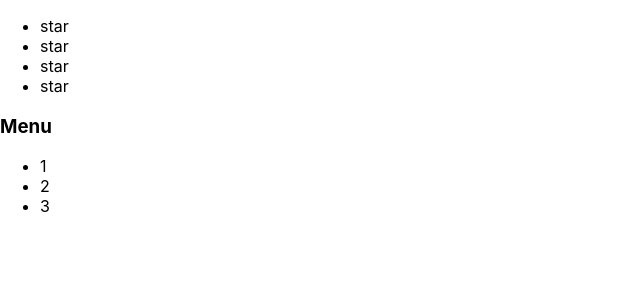
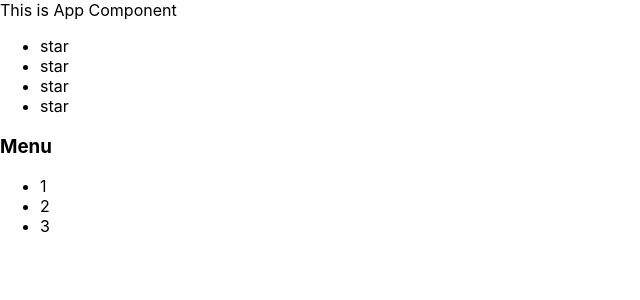
Before and after one commit to tabolo1000/reactJustEasy, a React (Create React App) app: page / in a window 1280 px wide. Shown: the top 300 px of the page, without its empty margins (0-640 px from the left). Built offline with nearby package versions, Linux system fonts and the light colour scheme.

Commit message:
create component AppTitle for naming App

```diff
--- a/src/App.tsx
+++ b/src/App.tsx
@@ -5,6 +5,7 @@ import React from 'react';
 function App() {
     return (
         <div className="App">
+            <AppTitle/>
             <Rating/>
             <Accordion/>
         </div>
@@ -42,3 +43,7 @@ let Accordion = () => {
         <AccordionBody />
     </div>
 }
+
+let AppTitle = () => {
+    return <>This is App Component</>
+}
```
